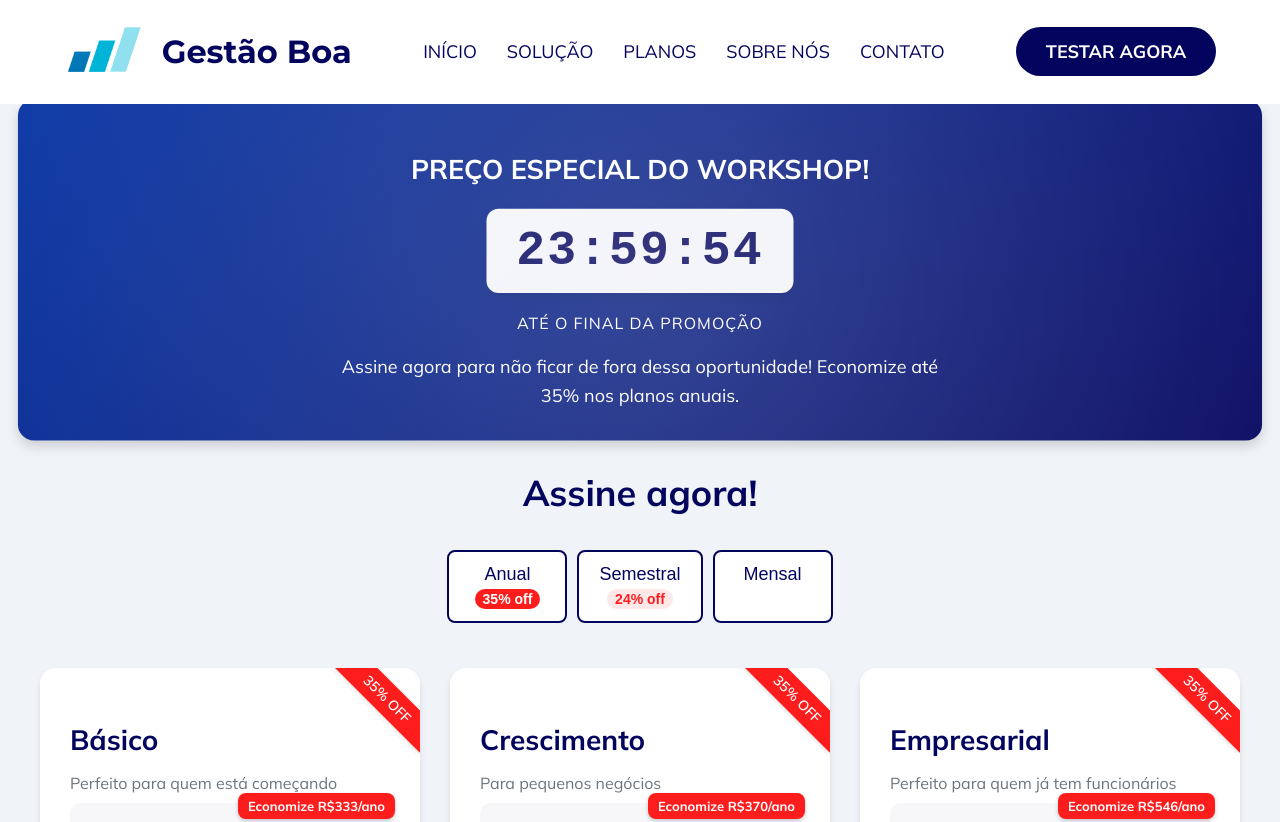
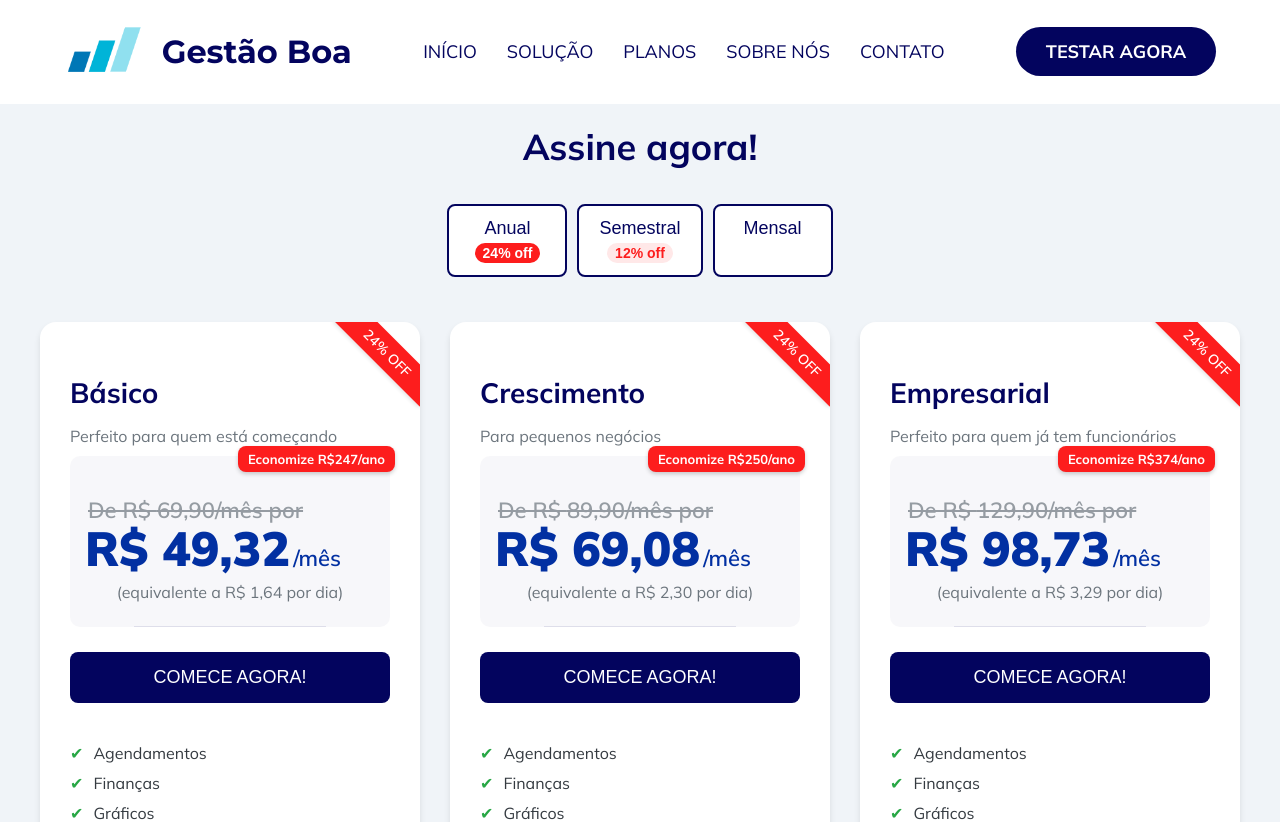
Before and after one commit to gestaoboa/gestaoboa.com.br, a React (Vite) app: page /preco in a window 1280 px wide. Shown: the top 822 px of the page. Built offline with nearby package versions, Linux system fonts and the light colour scheme; no server answers.

Commit message:
atualizando preços

```diff
--- a/src/pages/Price/index.tsx
+++ b/src/pages/Price/index.tsx
@@ -1,4 +1,4 @@
-import { useEffect, useState } from "react";
+import { useState } from "react";
 import { Helmet } from "react-helmet-async";
 import Footer from "../../components/Footer";
 import Header from "../../components/Header";
@@ -13,9 +13,9 @@ type PlanType = "Anual" | "Semestral" | "Mensal";
 const getDiscount = (type: PlanType) => {
   switch (type) {
     case "Anual":
-      return 0.35; // 35% off
+      return 0.24; // 24% off
     case "Semestral":
-      return 0.24; // 24% off
+      return 0.12; // 12% off
     default:
       return 0;
   }
@@ -28,50 +28,12 @@ const calculateDiscountedPrice = (price: number, type: PlanType) => {
 
 const Price = () => {
   const [planType, setPlanType] = useState<PlanType>("Anual");
-  const [timeLeft, setTimeLeft] = useState({
-    hours: 24,
-    minutes: 0,
-    seconds: 0,
-  });
   const [showPaymentForm, setShowPaymentForm] = useState(false);
   const [showRegistrationForm, setShowRegistrationForm] = useState(false);
   const [selectedPlan, setSelectedPlan] = useState<{
     name: string;
     price: string;
   } | null>(null);
-
-  useEffect(() => {
-    const updateCountdown = () => {
-      setTimeLeft((prev) => {
-        let hours = prev.hours;
-        let minutes = prev.minutes;
-        let seconds = prev.seconds;
-
-        if (seconds > 0) {
-          seconds--;
-        } else {
-          seconds = 59;
-          if (minutes > 0) {
-            minutes--;
-          } else {
-            minutes = 59;
-            if (hours > 0) {
-              hours--;
-            }
-          }
-        }
-
-        if (hours === 0 && minutes === 0 && seconds === 0) {
-          return prev; // Mantém em zero quando chegar ao fim
-        }
-
-        return { hours, minutes, seconds };
-      });
-    };
-
-    const interval = setInterval(updateCountdown, 1000);
-    return () => clearInterval(interval);
-  }, []);
 
   // Price data
   const prices = {
@@ -104,21 +66,6 @@ const Price = () => {
       </Helmet>{" "}
       <Header />{" "}
       <div className="plans">
-        <div className="top-countdown-container">
-          <h2 className="top-countdown-title">PREÇO ESPECIAL DO WORKSHOP!</h2>
-          <div className="top-countdown">
-            <div className="top-countdown-number">
-              {`${String(timeLeft.hours).padStart(2, "0")}:${String(
-                timeLeft.minutes
-              ).padStart(2, "0")}:${String(timeLeft.seconds).padStart(2, "0")}`}
-            </div>
-            <span>até o final da promoção</span>
-          </div>
-          <p className="top-countdown-text">
-            Assine agora para não ficar de fora dessa oportunidade! Economize
-            até 35% nos planos anuais.
-          </p>
-        </div>
         <h1 className="plans-title" id="plans-section">
           Assine agora!
         </h1>
@@ -126,11 +73,11 @@ const Price = () => {
           {[
             {
               type: "Anual",
-              discount: "35% off",
+              discount: "24% off",
             },
             {
               type: "Semestral",
-              discount: "24% off",
+              discount: "12% off",
             },
             { type: "Mensal" },
           ].map((plan) => (
@@ -156,7 +103,7 @@ const Price = () => {
           <div className="plan-card">
             {(planType === "Anual" || planType === "Semestral") && (
               <div className="plan-discount-badge">
-                {planType === "Anual" ? "35% OFF" : "24% OFF"}
+                {planType === "Anual" ? "24% OFF" : "12% OFF"}
               </div>
             )}
             <h2>Básico</h2>
@@ -241,7 +188,7 @@ const Price = () => {
           <div className="plan-card">
             {(planType === "Anual" || planType === "Semestral") && (
               <div className="plan-discount-badge">
-                {planType === "Anual" ? "35% OFF" : "24% OFF"}
+                {planType === "Anual" ? "24% OFF" : "12% OFF"}
               </div>
             )}
             <h2>Crescimento</h2>
@@ -326,7 +273,7 @@ const Price = () => {
           <div className="plan-card">
             {(planType === "Anual" || planType === "Semestral") && (
               <div className="plan-discount-badge">
-                {planType === "Anual" ? "35% OFF" : "24% OFF"}
+                {planType === "Anual" ? "24% OFF" : "12% OFF"}
               </div>
             )}
             <h2>Empresarial</h2>
@@ -561,7 +508,8 @@ const Price = () => {
           </button>
         </div>
       </div>{" "}
-      <Footer /> {/* Formulário de pagamento */}
+      <Footer />
+      {/* Formulário de pagamento */}
       {showPaymentForm && selectedPlan && (
         <PaymentForm
           planName={selectedPlan.name}
```
Also changed, not shown: 1 other file (tests, documents, lock files or other folders).
